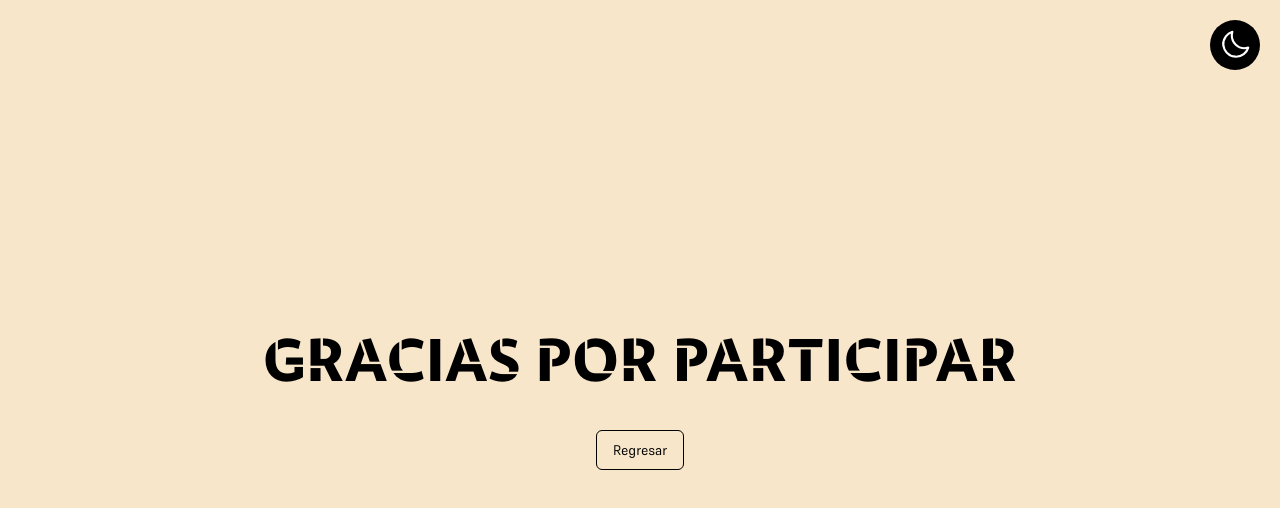
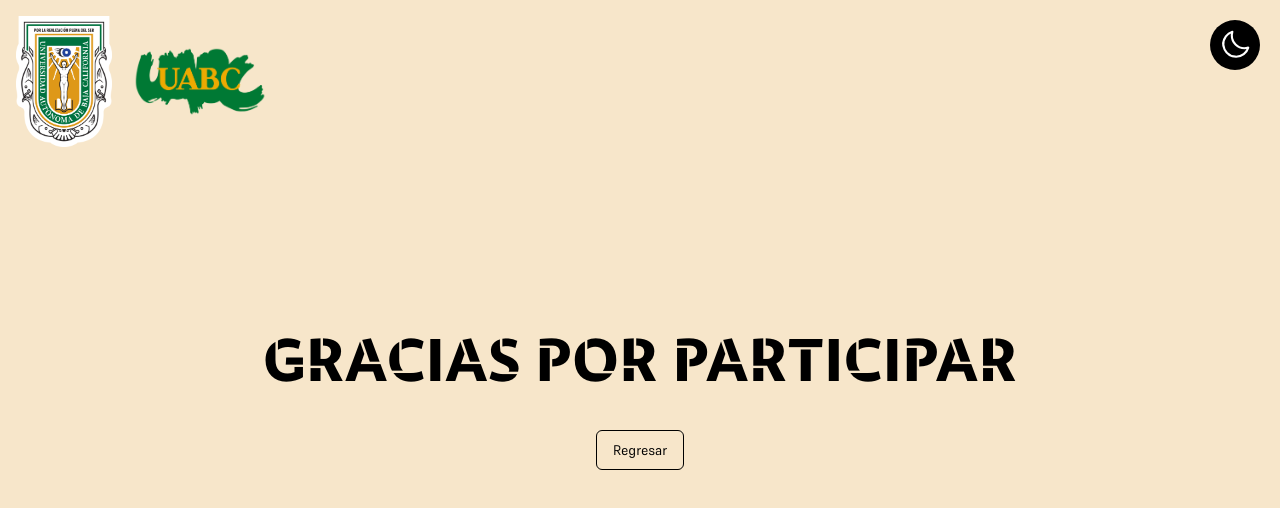
Before and after one commit to Hyuuh/p-is, a Next.js app: page /finish in a window 1280 px wide. Shown: the top 508 px of the page. Built offline with nearby package versions, Linux system fonts and the light colour scheme.

Commit message:
refactor: requeriments added

```diff
--- a/next.config.js
+++ b/next.config.js
@@ -1,6 +1,9 @@
 /** @type {import('next').NextConfig} */
 const nextConfig = {
-	output: 'export'
+  output: 'export',
+  images: {
+    unoptimized: true
+  }
 }
 
 module.exports = nextConfig
--- a/src/app/layout.tsx
+++ b/src/app/layout.tsx
@@ -2,6 +2,8 @@ import LayoutProvider from '@/components/providers/LayoutProvider'
 import '../styles/globals.css'
 
 import localFont from 'next/font/local'
+import Image from 'next/image'
+import { Metadata } from 'next'
 
 const bespokeFont = localFont({
   display: 'swap',
@@ -14,9 +16,10 @@ const supremeFont = localFont({
   src: './Supreme-Regular.otf'
 })
 
-export const metadata = {
+export const metadata: Metadata = {
   title: 'P-IS',
-  description: 'P-IS'
+  description: 'P-IS',
+  icons: '/escudo.png'
 }
 
 export default function RootLayout({
@@ -29,6 +32,27 @@ export default function RootLayout({
       lang='en'
       className={`${bespokeFont.variable} ${supremeFont.variable} select-none font-supreme min-h-screen overflow-hidden`}>
       <body id='bg__body'>
+        <header className='flex w-full fixed top-0 left-0'>
+          <nav className='p-4 flex items-center gap-4'>
+            <div className='w-24'>
+              <Image
+                src={'/escudo.png'}
+                alt='escudo uabc'
+                width={1024}
+                height={1024}
+              />
+            </div>
+            <div className='w-36'>
+              <Image
+                src={'/isotipo.png'}
+                alt='isotipo uabc'
+                width={1024}
+                height={1024}
+              />
+            </div>
+          </nav>
+        </header>
+
         <LayoutProvider>{children}</LayoutProvider>
       </body>
     </html>
--- a/src/app/tests/letters/page.tsx
+++ b/src/app/tests/letters/page.tsx
@@ -147,6 +147,7 @@ export default function Home() {
   function onSubmit(values: z.infer<typeof formSchema>) {
     setCanResponse(false)
     clearTimeout(submitTimeout!)
+    form.resetField('userResponse')
     let correctAnswer: string = ordenarString([...currentQuestions].join(''))
     if (values.userResponse!.toUpperCase() == correctAnswer.toUpperCase()) {
       setRaw((r) => {
@@ -161,12 +162,13 @@ export default function Home() {
           (t) => t.id === numberTest.count
         )!
         testStore.editTest(currentTest!, indexTest)
-        numberTest.inc()
+        numberTest.set(1)
         router.push('/finish')
         return
       }
       if (incisions == 3) {
         setIncisions(1)
+        setErrors(0)
         setSections(sections + 1)
       } else setIncisions(incisions + 1)
       setResetEffect(!resetEffect)
@@ -178,7 +180,7 @@ export default function Home() {
           (t) => t.id === numberTest.count
         )!
         testStore.editTest(currentTest!, indexTest)
-        numberTest.inc()
+        numberTest.set(1)
         return router.push('/finish')
       } else {
         setErrors((e) => e + 1)
@@ -189,7 +191,7 @@ export default function Home() {
             (t) => t.id === numberTest.count
           )!
           testStore.editTest(currentTest!, indexTest)
-          numberTest.inc()
+          numberTest.set(1)
           router.push('/finish')
           return
         }
@@ -223,7 +225,7 @@ export default function Home() {
                     <FormControl>
                       <Input
                         disabled={!canResponse}
-                        className='placeholder:text-center'
+                        className='placeholder:text-center uppercase text-center'
                         autoComplete='off'
                         {...field}
                       />
--- a/src/app/tests/numbers/page.tsx
+++ b/src/app/tests/numbers/page.tsx
@@ -17,7 +17,6 @@ import {
   FormLabel,
   FormMessage
 } from '@/components/ui/form'
-import { Button } from '@/components/ui/button'
 import { FastForward } from '@phosphor-icons/react'
 import { Input } from '@/components/ui/input'
 
@@ -142,6 +141,7 @@ export default function Home() {
 
       if (incisions == 2) {
         setIncisions(1)
+        setErrors(0)
         setSections(sections + 1)
       } else setIncisions(2)
       setResetEffect(!resetEffect)
@@ -209,13 +209,13 @@ export default function Home() {
                   </FormItem>
                 )}
               />
-              <Button
+              <button
                 type='submit'
-                className='w-full'
+                className='w-full bg-emerald-600 dark:bg-white dark:text-black text-black font-black text-center px-2 py-1 flex items-center justify-center rounded text-sm'
                 hidden={canResponse || numberText != ''}>
                 <FastForward size={24} className='mr-2' />
-                Saltar
-              </Button>
+                Enviar
+              </button>
             </form>
           </Form>
         </CardContent>
--- a/src/lib/stores.tsx
+++ b/src/lib/stores.tsx
@@ -5,6 +5,7 @@ import { TestData, TestHandler, TestJSON } from './Tests'
 interface numberTestState {
   count: number
   inc: () => void
+  set: (count: number) => void
 }
 export const useNumberTestStore = create<
   numberTestState,
@@ -12,7 +13,8 @@ export const useNumberTestStore = create<
 >(
   devtools((set) => ({
     count: 1,
-    inc: () => set((state) => ({ count: state.count + 1 }))
+    inc: () => set((state) => ({ count: state.count + 1 })),
+    set: (count: number) => set({ count })
   }))
 )
 
```
Also changed, not shown: public/escudo.png (added), public/isotipo.png (added).
